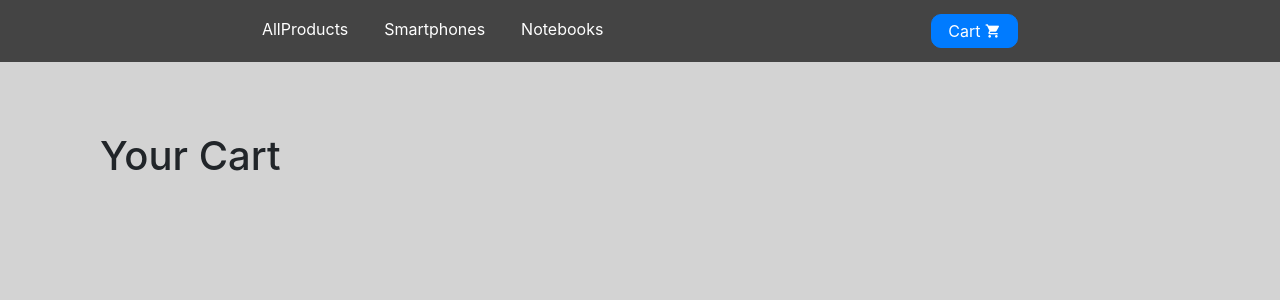
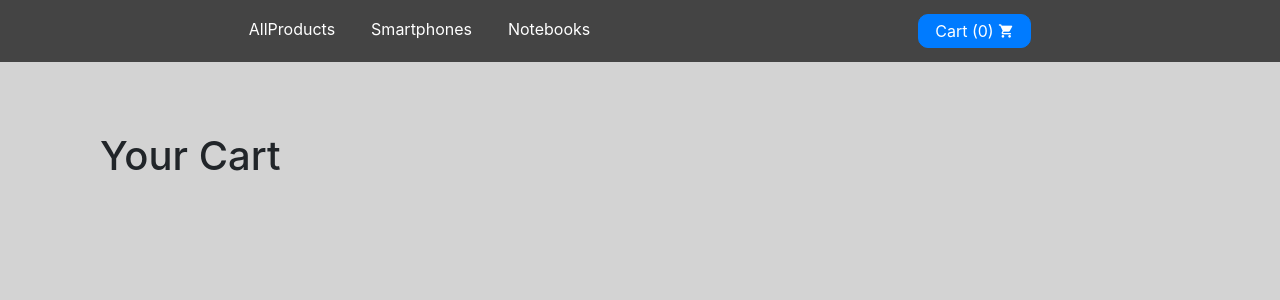
Before and after one commit to manlikeked1/online-store, a Vue app: page /cart in a window 1280 px wide. Shown: the top 300 px of the page. Built offline with nearby package versions, Linux system fonts and the light colour scheme.

Commit message:
made some changes

```diff
--- a/src/App.vue
+++ b/src/App.vue
@@ -13,12 +13,23 @@
 
 <script>
 import Navbar from '@/components/Navbar';
+import {eventBus} from "./main.js";
 
+import Cart from '@/data/cart.js';
 
 export default {
   components: {
     Navbar
-  }
+  },
+  beforeCreate() {
+      eventBus.$on('addToCart', (data) => {
+        console.log("adding product");
+
+        Cart.unshift(data);
+
+        console.log(Cart);
+      });
+   }
 };
 </script>
 <style scoped>
--- a/src/components/AllProducts.vue
+++ b/src/components/AllProducts.vue
@@ -16,7 +16,7 @@
             </div>
             <div class="row">
               <div class="col-md-12">
-                  <button class="btn btn-primary btn-block" @click="addToCart(product.id)">Add to cart <i class="mdi mdi-cart"></i></button>
+                  <button class="btn btn-primary btn-block" @click="addToCart(product)">Add to cart <i class="mdi mdi-cart"></i></button>
               </div>
             </div>
           </div>
@@ -133,20 +133,9 @@ export default {
         }
     },
     methods:{
-    addToCart(productId) {
-      var id = productId;
-
-      var product = this.products.find(product => {
-        return product.id == id;
-      });
-
-      // product = product[0];
-
-      console.log("add to carat -- ");
-      console.log(product);
-      // window.localStorage.setItem('my-product', product);
-      eventBus.$emit('addToCart', product);
-    }
+      addToCart(product) {
+        eventBus.$emit('addToCart', product);
+      }
     }
 }
 </script>
--- a/src/components/Cart.vue
+++ b/src/components/Cart.vue
@@ -1,11 +1,11 @@
 <template lang="html">
   <div class="container">
   <h1>Your Cart</h1>
-   <div class="center" v-for="product in itemsInCart" :key="product.id">
+   <div class="center" v-for="product in myCart" :key="product.id">
     <div class="col-md-8 cart-item">
       <div class="row">
         <div class="item-img pull-left">
-          <img class="card-img-top" v-bind:src="product.image">
+          <img style="width: 50px" class="card-img-top" v-bind:src="product.image">
         </div>
         <div class="item-info pull-right">
           <h5>{{product.name}}</h5>
@@ -23,11 +23,13 @@
 
 <script>
 import { eventBus } from './../main.js';
+import Cart from "./../data/cart.js"
 
 export default {
    name: 'Cart',
    data() {
     return {
+      myCart: Cart,
       products: [
           {
               id: 1,
@@ -140,15 +142,6 @@ export default {
       this.$emit('removeFromCart', productId);
     }
    },
-   beforeCreate() {
-     console.log("i am now listening");
-      eventBus.$on('addToCart', (data) => {
-        console.log("adding product");
-        console.log(data);
-          return this.itemsInCart.unshift(data);
-      });
-      // this.itemsInCart = window.localStorage.getItem('my-product');
-   }
   }
 
 </script>
--- a/src/components/Navbar.vue
+++ b/src/components/Navbar.vue
@@ -4,25 +4,38 @@
       <li><router-link to="/">AllProducts</router-link></li>
       <li><router-link to="/smartphones">Smartphones</router-link></li>
       <li><router-link to="/notebooks">Notebooks</router-link></li>
-      <li> <router-link class="btn btn-primary py-1 px-3 mr-5" :to="{name: 'cart'}">Cart
-                              <i class="mdi mdi-cart"></i>
-                            </router-link></li>
+      <li>
+        <router-link class="btn btn-primary py-1 px-3 mr-5" :to="{name: 'cart'}">
+          Cart ({{bigCart.length}})
+          <i class="mdi mdi-cart"></i>
+        </router-link>
+      </li>
 
     </ul>
 
   </nav>
-
-
-
-
-
-
-
-
 </template>
 <script>
+import Cart from "./../data/cart.js";
+
 export default {
-  name: 'Navbar'
+  name: 'Navbar',
+  data(){
+    return{
+      // noInCart: Cart.length,
+    }
+  },
+  computed: {
+    bigCart(){
+      return Cart
+    }
+  },
+  watch: {
+    bigCart(v){
+      console.log('updating');
+      console.log(v);
+    }
+  }
 };
 </script>
 <style scoped>
--- /dev/null
+++ b/src/data/cart.js
@@ -0,0 +1,3 @@
+var cart = [];
+
+export default cart;
```
